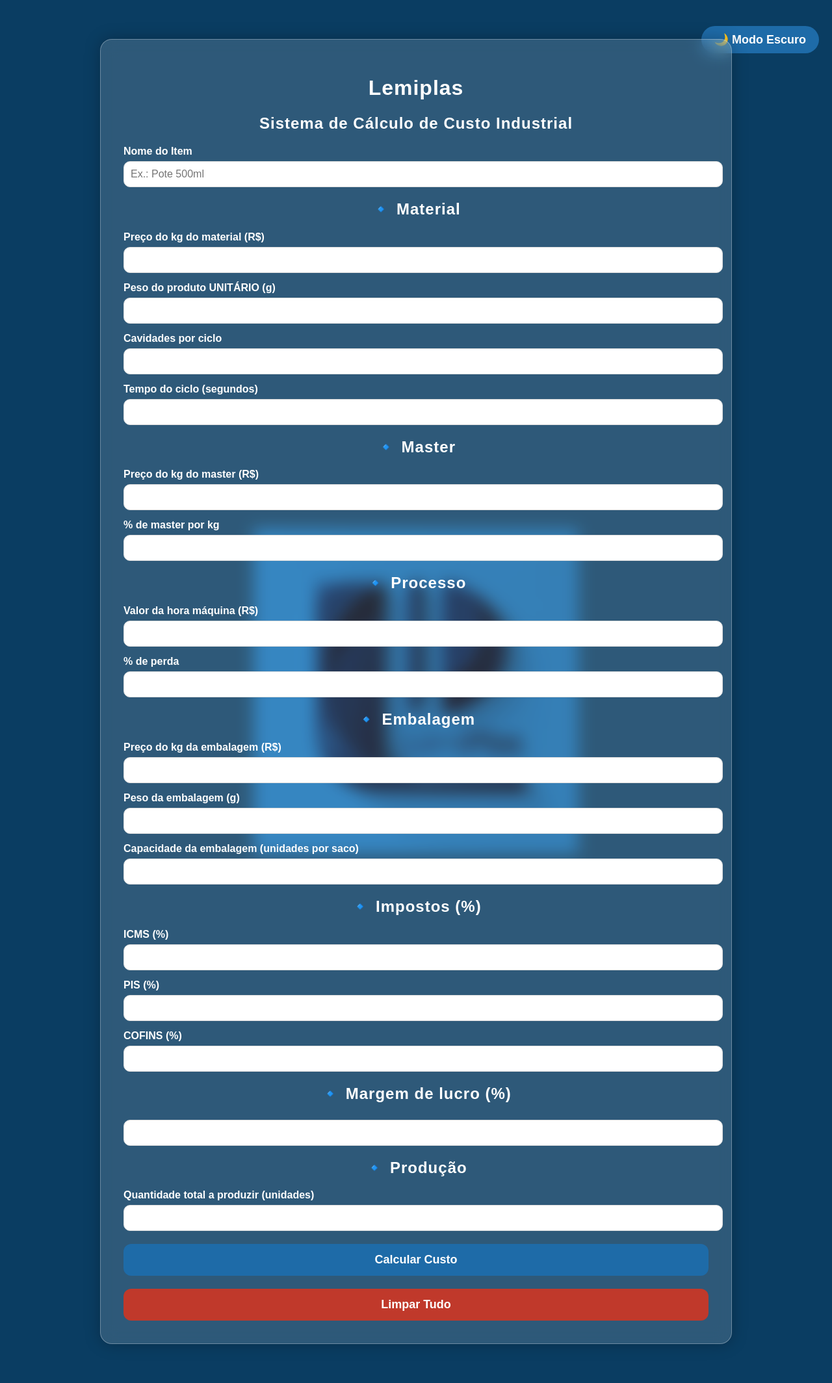
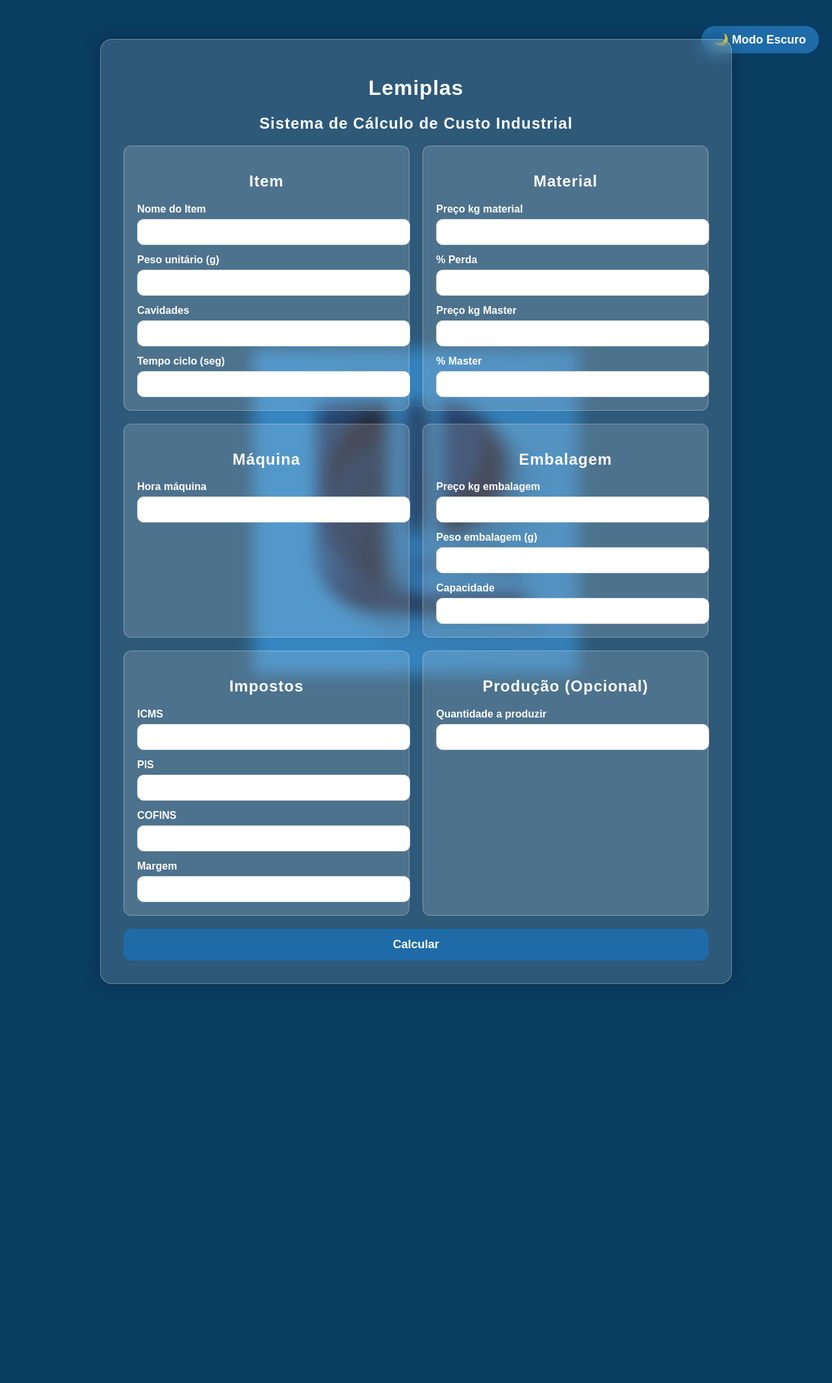
Before and after one commit to iurymaisalto/calculo-de-custo, a Flask app: page / in a window 1280 px wide. Shown: the whole page at 65% size. After the commit the page ends 1514 px from the top, so only its background shows below. Run offline with Flask 3, Linux system fonts and the light colour scheme.

Commit message:
Update index.html

```diff
--- a/templates/index.html
+++ b/templates/index.html
@@ -18,82 +18,96 @@
         <h1>Lemiplas</h1>
         <h2>Sistema de Cálculo de Custo Industrial</h2>
 
-        <form method="POST">
+<form method="POST">
 
-            <!-- Nome do item -->
-            <label>Nome do Item</label>
-            <input type="text" name="nome_item" placeholder="Ex.: Pote 500ml" required>
+<div class="form-grid">
 
-            <h2>🔹 Material</h2>
+    <!-- CARD 1 -->
+    <div class="card">
+        <h2>Item</h2>
 
-            <label>Preço do kg do material (R$)</label>
-            <input type="number" step="0.01" name="preco_material" required>
+        <label>Nome do Item</label>
+        <input type="text" name="nome_item">
 
-            <label>Peso do produto UNITÁRIO (g)</label>
-            <input type="number" step="0.01" name="peso_unitario" required>
+        <label>Peso unitário (g)</label>
+        <input type="number" step="0.01" name="peso_unitario">
 
-            <label>Cavidades por ciclo</label>
-            <input type="number" name="cavidades" required>
+        <label>Cavidades</label>
+        <input type="number" name="cavidades">
 
-            <label>Tempo do ciclo (segundos)</label>
-            <input type="number" step="0.01" name="ciclo_seg" required>
+        <label>Tempo ciclo (seg)</label>
+        <input type="number" step="0.01" name="ciclo_seg">
+    </div>
 
+    <!-- CARD 2 -->
+    <div class="card">
+        <h2>Material</h2>
 
-            <h2>🔹 Master</h2>
+        <label>Preço kg material</label>
+        <input type="number" step="0.01" name="preco_material">
 
-            <label>Preço do kg do master (R$)</label>
-            <input type="number" step="0.01" name="preco_master" required>
+        <label>% Perda</label>
+        <input type="number" step="0.01" name="porcent_perca">
 
-            <label>% de master por kg</label>
-            <input type="number" step="0.01" name="porcent_master" required>
+        <label>Preço kg Master</label>
+        <input type="number" step="0.01" name="preco_master">
 
+        <label>% Master</label>
+        <input type="number" step="0.01" name="porcent_master">
+    </div>
 
-            <h2>🔹 Processo</h2>
+    <!-- CARD 3 -->
+    <div class="card">
+        <h2>Máquina</h2>
 
-            <label>Valor da hora máquina (R$)</label>
-            <input type="number" step="0.01" name="hora_maquina" required>
+        <label>Hora máquina</label>
+        <input type="number" step="0.01" name="hora_maquina">
+    </div>
 
-            <label>% de perda</label>
-            <input type="number" step="0.01" name="porcent_perca" required>
+    <!-- CARD 4 -->
+    <div class="card">
+        <h2>Embalagem</h2>
 
+        <label>Preço kg embalagem</label>
+        <input type="number" step="0.01" name="preco_emb">
 
-            <h2>🔹 Embalagem</h2>
+        <label>Peso embalagem (g)</label>
+        <input type="number" step="0.01" name="peso_emb">
 
-            <label>Preço do kg da embalagem (R$)</label>
-            <input type="number" step="0.01" name="preco_emb" required>
+        <label>Capacidade</label>
+        <input type="number" name="capacidade_emb">
+    </div>
 
-            <label>Peso da embalagem (g)</label>
-            <input type="number" step="0.01" name="peso_emb" required>
+    <!-- CARD 5 -->
+    <div class="card">
+        <h2>Impostos</h2>
 
-            <label>Capacidade da embalagem (unidades por saco)</label>
-            <input type="number" name="capacidade_emb" required>
+        <label>ICMS</label>
+        <input type="number" step="0.01" name="icms">
 
-            <h2>🔹 Impostos (%)</h2>
+        <label>PIS</label>
+        <input type="number" step="0.01" name="pis">
 
-            <label>ICMS (%)</label>
-            <input type="number" step="0.01" name="icms" required>
+        <label>COFINS</label>
+        <input type="number" step="0.01" name="cofins">
 
-            <label>PIS (%)</label>
-            <input type="number" step="0.01" name="pis" required>
+        <label>Margem</label>
+        <input type="number" step="0.01" name="margem">
+    </div>
 
-            <label>COFINS (%)</label>
-            <input type="number" step="0.01" name="cofins" required>
+    <!-- CARD 6 (OPCIONAL PRODUÇÃO) -->
+    <div class="card">
+        <h2>Produção (Opcional)</h2>
 
+        <label>Quantidade a produzir</label>
+        <input type="number" name="qtd_producao">
+    </div>
 
-            <h2>🔹 Margem de lucro (%)</h2>
-            <input type="number" step="0.01" name="margem" required>
+</div>
 
+<button type="submit">Calcular</button>
 
-            <h2>🔹 Produção</h2>
-
-            <label>Quantidade total a produzir (unidades)</label>
-            <input type="number" name="qtd_producao" required>
-
-
-            <button type="submit">Calcular Custo</button>
-            <button type="button" id="clearBtn" class="clear-btn">Limpar Tudo</button>
-        </form>
-
+</form>
 
 
 
```
